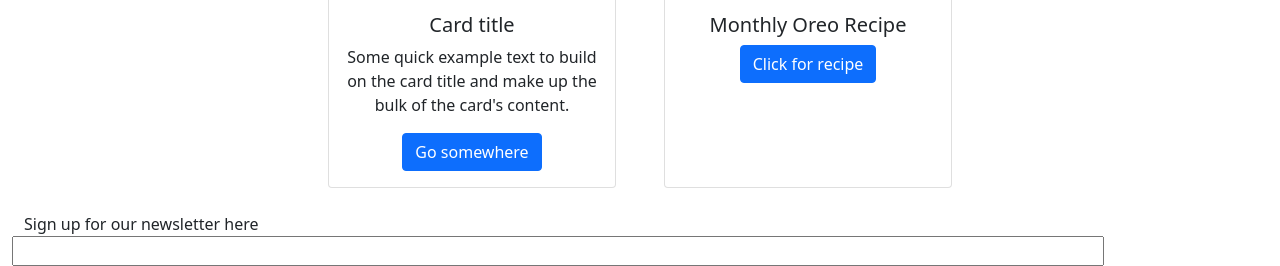
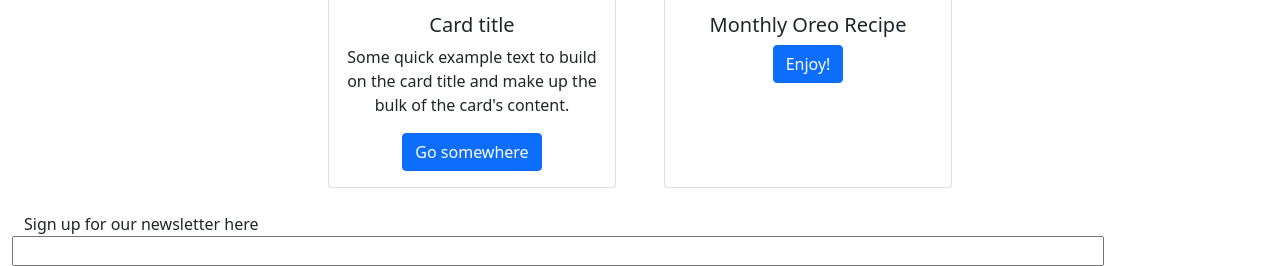
Before and after one commit to rebeccablixt/bootstrap-news-site, a plain HTML site: page index.html in a window 1280 px wide. Shown: the part 1750-2016 px from the top of the page. Drawn offline with nearby package versions, Linux system fonts and the light colour scheme.

Commit message:
add content to button

```diff
--- a/index.html
+++ b/index.html
@@ -178,7 +178,7 @@
 								href="https://www.bbcgoodfood.com/user/786855/recipe/oreo-chocolate-cake"
 								target="_blank"
 								class="btn btn-primary"
-								>Click for recipe</a
+								>Enjoy!</a
 							>
 						</div>
 					</div>
```
